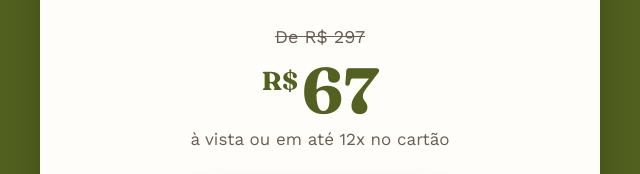
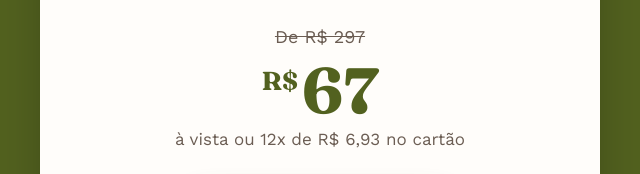
Before and after one commit to campigotto84-max/casalalinhado-site, a plain HTML site: page online/index.html in a window 1280 px wide. Shown: the part 5932-6106 px from the top of the page, 320-960 px from the left. Drawn offline with nearby package versions, Linux system fonts and the light colour scheme.

Commit message:
Parcelamento real do checkout e domínio próprio
Co-Authored-By: Claude Opus 5.5 <noreply@anthropic.com>
Claude-Session: https://claude.ai/code/session_013miaaN5c4gVCxnD3obPYdu

```diff
--- a/online/index.html
+++ b/online/index.html
@@ -277,7 +277,7 @@
       </ul>
       <div class="old">De R$ 297</div>
       <div class="price"><small>R$</small>67</div>
-      <div class="installments">à vista ou em até 12x no cartão</div>
+      <div class="installments">à vista ou 12x de R$ 6,93 no cartão</div>
       <a class="btn js-buy" href="https://pay.hotmart.com/H104003011P">Quero meu acesso agora</a>
       <div class="guarantee"><b>7 dias</b><span>Se não fizer sentido para vocês, peçam o reembolso em até 7 dias pela Hotmart. Sem perguntas.</span></div>
     </div>
```
Also changed, not shown: 1 other file.
